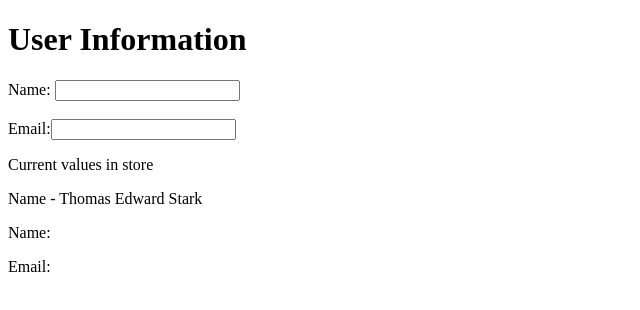
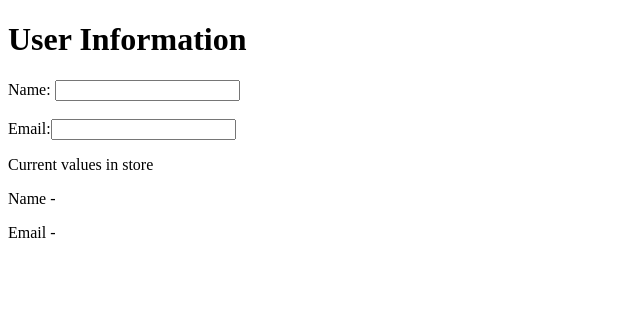
Before and after one commit to acciojob/user-info-redux-anitha-anii, a React app: page / in a window 1280 px wide. Shown: the top 310 px of the page, without its empty margins (0-640 px from the left). Built offline with nearby package versions, Linux system fonts and the light colour scheme.

Commit message:
'changes'

```diff
--- a/src/components/App.js
+++ b/src/components/App.js
@@ -35,10 +35,9 @@ const App = () => {
 
         <p>Current values in store</p>
         <div className="output">
-      Name - Thomas Edward Stark
 
-        <p>Name: {name}</p>
-        <p>Email: {email}</p>
+        <p>Name - {name}</p>
+        <p>Email - {email}</p>
 
       </div>
     </div>
```
